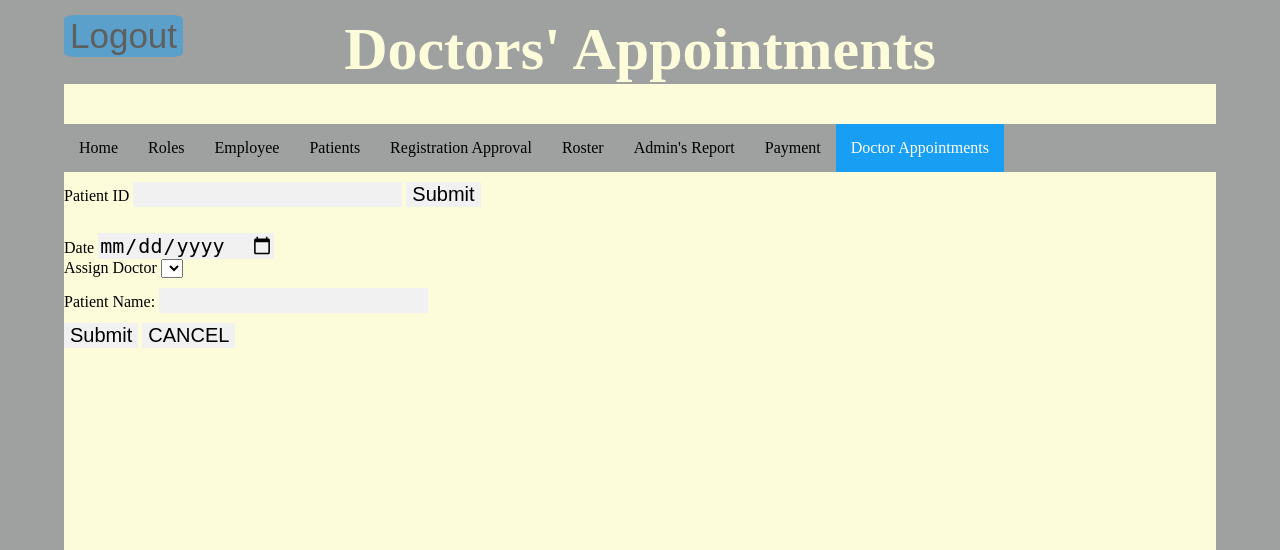
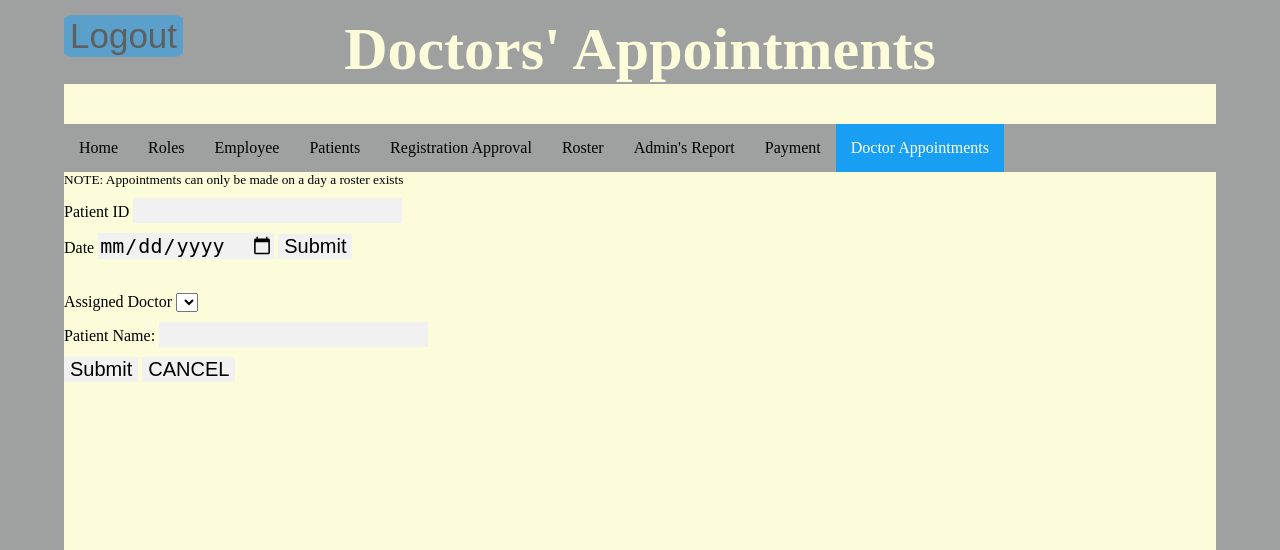
Before and after one commit to ColeReinhart/Final_Project_OHMS, a PHP site: page /doc_appoint.php?Date=1 in a window 1280 px wide. Shown: the top 550 px of the page. Run offline with PHP 8.4, Linux system fonts and the light colour scheme; the visitor is signed in with stand-in values (Sample User, id 1); tables that the repository leaves empty or names only in its code hold one stand-in row (values such as "Sample post"); lists and menus that the app fills with data are empty.

Commit message:
Fixed Doctor appointment doctor assignment

```diff
--- a/doc_appoint.php
+++ b/doc_appoint.php
@@ -14,7 +14,7 @@ if(isset($_GET['logout'])) {
 }
 
 if(isset($_GET['pat_id'])){
-
+    $Date = $_GET['Date'];
     $pat = $_GET['pat'];
     $sql = "SELECT * FROM `Patient` WHERE `Pat_ID` = '$pat'";
     $result = mysqli_query($conn,$sql);
@@ -25,12 +25,21 @@ if(isset($_GET['pat_id'])){
 }
 }
 
+
 if(isset($_GET['submit'])){
-    $Date = $_GET['Date'];
-    $Pat_ID = $_GET['Pat_ID'];
-    $Doc_ID = $_GET['Doc_ID'];
-if( $Date != "" & $Pat_ID != "" & $Doc_ID != ""){
-    $sql = "INSERT INTO `Appointments`(Pat_ID, Doc_ID, Date) VALUES ('$Pat_ID','$Doc_ID','$Date')";
+    $Date = $_GET['Date1'];
+
+    $Pat_ID = $_GET['Pat_ID'] ?? '';
+    $Doc_ID = $_GET['Doc_ID'] ?? '';
+
+    $sql1 = "SELECT * FROM `Appointments` WHERE `Date` = '$Date' AND Pat_ID = '$Pat_ID'";
+    $result1 = mysqli_query($conn,$sql1);
+
+   if(mysqli_num_rows($result1) != "int(0)"){
+    echo "Appointment already made!";
+}
+elseif( $Date != "" & $Pat_ID != "" & $Doc_ID != ""){
+    $sql = "INSERT INTO `Appointments`(Pat_ID, Doc_ID, Date) VALUES ('$Pat_ID', '$Doc_ID', '$Date')";
     mysqli_query($conn,$sql);
     $sqlapppay = "UPDATE Payment SET Total_due = Total_due + 50 WHERE Pat_ID = '$Pat_ID'";
     mysqli_query($conn, $sqlapppay);
@@ -74,21 +83,23 @@ if( $Date != "" & $Pat_ID != "" & $Doc_ID != ""){
             break;
         }
         ?>
-
+        <small> NOTE: Appointments can only be made on a day a roster exists </small>
         <form action="doc_appoint.php">
         <label>Patient ID</label>
         <input name="pat"type="number" value="<?php if(isset($pat)){echo $pat; } ?>">
-        <input type="submit" name="pat_id" >
+        <br>
+        <label>Date</label>
+        <input name="Date" type="date" value="<?php if(isset($_GET['Date'])){echo($_GET['Date']); } ?>">
+        <input type="submit" name="pat_id">
         </form>
         <form action="doc_appoint.php">
 
-            <label>Date</label>
-            <input name="Date" type="date">
             <br>
-            <label>Assign Doctor</label>
+            <label>Assigned Doctor</label>
             <select name="Doc_ID" id="doctors" value="Doctors">
                 <?php
-                $sql = mysqli_query($conn, "SELECT Emp_ID, Fname, Lname FROM Employee WHERE Role = 'Doctor';");
+                $Date = $_GET['Date'];
+                $sql = mysqli_query($conn, "SELECT * FROM Roster JOIN Employee ON Roster.Doctor_id = Employee.Emp_ID WHERE Roster.Schedule_Date = '$Date';");
                 while ($row = $sql->fetch_assoc()){
                     echo '<option value=" '.$row['Emp_ID'].' "> '.$row['Fname'].' </option>';
                 }
@@ -100,6 +111,7 @@ if( $Date != "" & $Pat_ID != "" & $Doc_ID != ""){
             <input type="text" name="name" value="<?php if(isset($var)){echo $var; }?>" readonly>
             <br>
             <input type="hidden" name="Pat_ID" type="number" value="<?php if(isset($pat)){echo $pat; } ?>">
+            <input name="Date1" type="hidden" value="<?php if(isset($_GET['Date'])){echo($_GET['Date']); } ?>">
 
             <input type="submit" name="submit" value="Submit">
             <input type="submit" name="submit" value="CANCEL">
```
